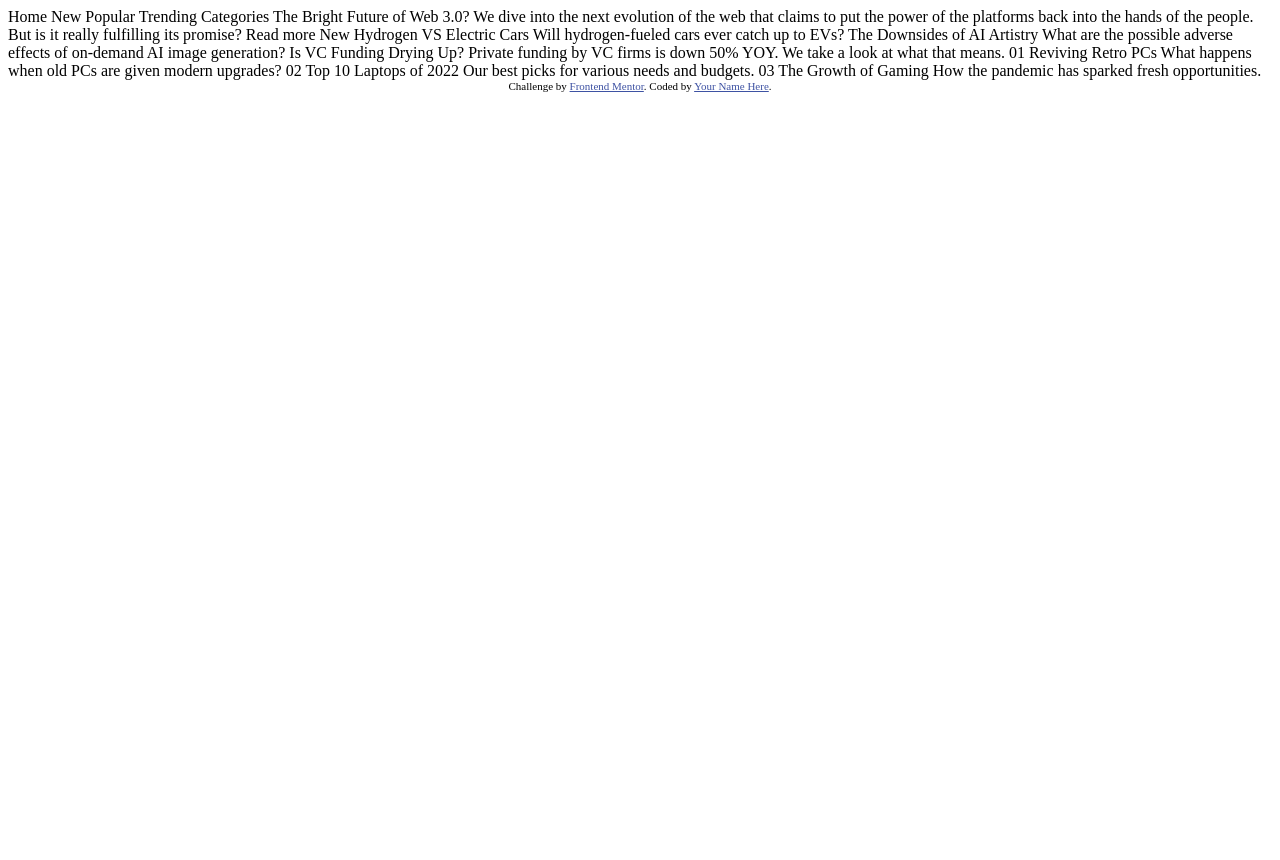
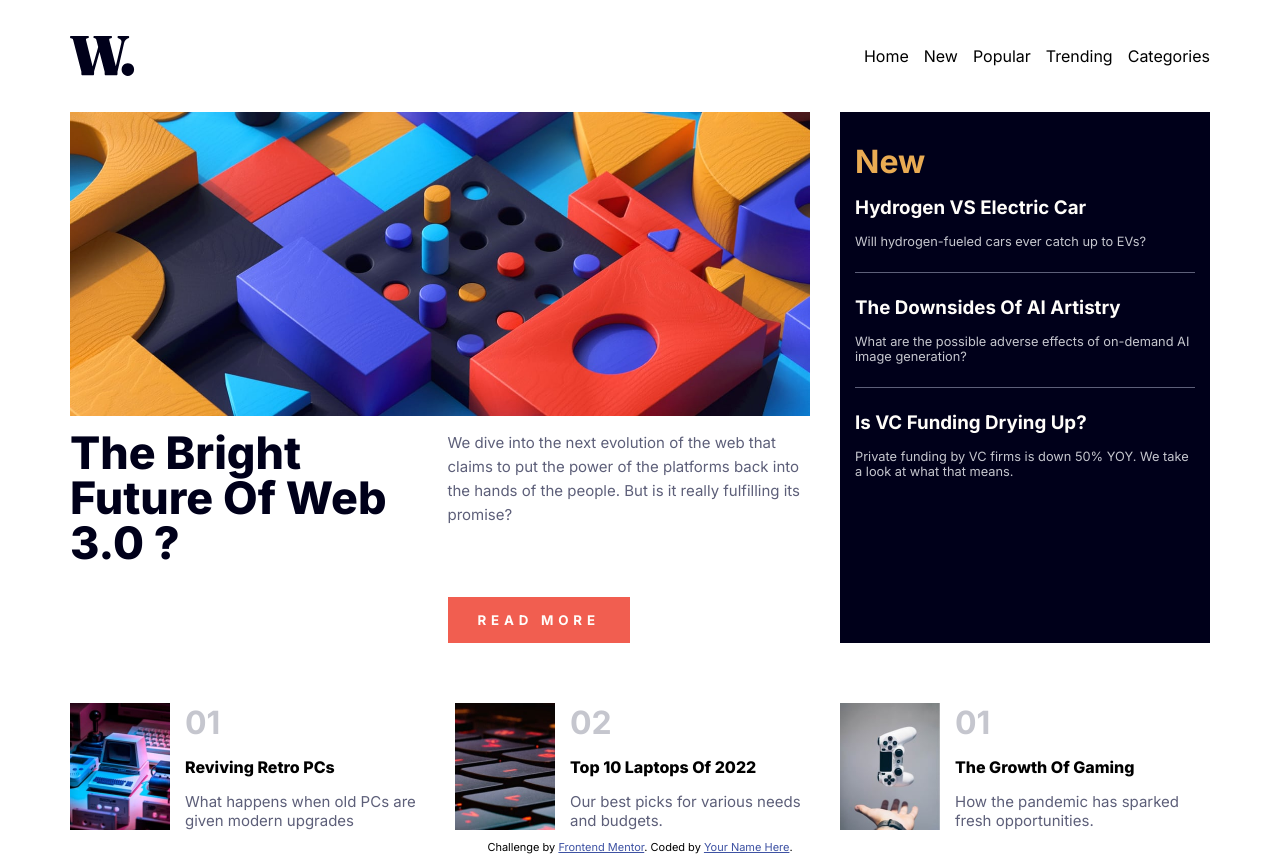
Before and after one commit to AlexisDelahaye7/FM-news-homepage, a plain HTML site: page index.html in a window 1280 px wide. Before the commit the page ends 800 px from the top, so only its background shows below. Drawn offline with Linux system fonts and the light colour scheme.

Commit message:
done desktop version

```diff
--- a/index.html
+++ b/index.html
@@ -3,7 +3,7 @@
 <head>
   <meta charset="UTF-8">
   <meta name="viewport" content="width=device-width, initial-scale=1.0"> <!-- displays site properly based on user's device -->
-
+  <link rel="stylesheet" href="style.css">
   <link rel="icon" type="image/png" sizes="32x32" href="./assets/images/favicon-32x32.png">
 
   <title>Frontend Mentor | News homepage</title>
@@ -16,45 +16,83 @@
 </head>
 <body>
 
-  Home
-  New
-  Popular
-  Trending
-  Categories
+  <header>
+    <img src="assets/images/logo.svg" alt="website logo" title="website logo">
+    <nav>
+      <ul>
+        <li>Home</li>
+        <li>New</li>
+        <li>Popular</li>
+        <li>Trending</li>
+        <li>Categories</li>
+      </ul>
+    </nav>
+  </header>
 
-  The Bright Future of Web 3.0?
+  <main>
+    <section id="welcome">
+      <div class="container-left">
+        <img src="assets/images/image-web-3-desktop.jpg" alt="web 3.0">
+        <h1>The bright future of web 3.0 ?</h1>
+        <p class="subtitle">
+          We dive into the next evolution of the web that claims to put the power of the platforms back into the hands of the people.
+          But is it really fulfilling its promise?
+        </p>
+        <div class="button">
+          <button class="read-more">Read more</button>
+        </div>
+      </div>
+      <div class="container-right">
+        <h2>New</h2>
+        <div class="new-content">
+          <article>
+            <h3>Hydrogen VS Electric Car</h3>
+            <p>Will hydrogen-fueled cars ever catch up to EVs?</p>
+          </article>
+          <hr>
+          <article>
+            <h3>The Downsides of AI Artistry</h3>
+            <p>What are the possible adverse effects of on-demand AI image generation?</p>
+          </article>
+          <hr>
+          <article>
+            <h3>Is VC Funding Drying Up?</h3>
+            <p>Private funding by VC firms is down 50% YOY. We take a look at what that means.</p>
+          </article>
+        </div>
+      </div>
+    </section>
+    <section id="top-articles">
+      <article>
+        <img src="assets/images/image-retro-pcs.jpg" alt="Retro PCs" title="Retro PCs">
+        <div class="top-article-text">
+          <div class="article-number">01</div>
+          <h4>Reviving retro PCs</h4>
+          <p>What happens when old PCs are given modern upgrades</p>
+        </div>
+      </article>
+      <article>
+        <img src="assets/images/image-top-laptops.jpg" alt="TOP 10 laptops" title="Retro PCs">
+        <div class="top-article-text">
+          <div class="article-number">02</div>
+          <h4>Top 10 Laptops of 2022</h4>
+          <p>Our best picks for various needs and budgets.</p>
+        </div>
+      </article>
+      <article>
+        <img src="assets/images/image-gaming-growth.jpg" alt="Gaming controler" title="gaming controler">
+        <div class="top-article-text">
+          <div class="article-number">01</div>
+          <h4>The Growth of Gaming</h4>
+          <p>How the pandemic has sparked fresh opportunities.</p>
+        </div>
+      </article>
+    </section>
+  </main>
 
-  We dive into the next evolution of the web that claims to put the power of the platforms back into the hands of the people.
-  But is it really fulfilling its promise?
-
-  Read more
-
-  New
-
-  Hydrogen VS Electric Cars
-  Will hydrogen-fueled cars ever catch up to EVs?
-
-  The Downsides of AI Artistry
-  What are the possible adverse effects of on-demand AI image generation?
-
-  Is VC Funding Drying Up?
-  Private funding by VC firms is down 50% YOY. We take a look at what that means.
-
-  01
-  Reviving Retro PCs
-  What happens when old PCs are given modern upgrades?
-
-  02
-  Top 10 Laptops of 2022
-  Our best picks for various needs and budgets.
-
-  03
-  The Growth of Gaming
-  How the pandemic has sparked fresh opportunities.
-
-  <div class="attribution">
+  <footer class="attribution">
     Challenge by <a href="https://www.frontendmentor.io?ref=challenge" target="_blank">Frontend Mentor</a>.
     Coded by <a href="#">Your Name Here</a>.
-  </div>
+  </footer>
 </body>
 </html>
--- /dev/null
+++ b/style.css
@@ -0,0 +1,202 @@
+@import url('https://fonts.googleapis.com/css2?family=Inter:wght@400;700;800&display=swap');
+
+:root{
+    --large-padding: 30px;
+    --padding: 15px;
+
+    --color-off-white: hsl(36, 100%, 99%);
+    --color-grayish-blue: hsl(233, 8%, 79%);
+    --color-dark-grayish-blue: hsl(236, 13%, 42%);
+    --color-dark-blue: hsl(240, 100%, 5%);
+
+    --color-soft-orange:hsl(35, 77%, 62%);
+    --color-soft-red: hsl(5, 85%, 63%);
+}
+
+*{
+    font-family: 'Inter', sans-serif;
+}
+
+/* MISC */
+
+p{
+    margin: 0;
+}
+
+h1, h2, h3, h4, h5, h6{
+    margin: 0;
+    font-weight: 800;
+    text-transform: capitalize;
+}
+
+h1{
+    color: var(--color-dark-blue);
+    font-size: 2.8rem;
+}
+h2{
+    color: var(--color-soft-orange);
+    font-size: 2rem;
+    font-weight: 700;
+}
+h3{
+    color: var(--color-off-white);
+    font-weight: 700;
+}
+
+p{
+    font-size: 15px;
+    color: var(--color-dark-grayish-blue);
+}
+
+button{
+    font-weight: 700;
+    text-transform: uppercase;
+    border: none;
+    background-color: var(--color-soft-red);
+    color: var(--color-off-white);
+    padding: var(--padding) var(--large-padding);
+    letter-spacing: .3rem;
+}
+
+body{
+    box-sizing: border-box;
+    min-height: 100vh;
+    padding: var(--large-padding);
+    max-width: 1200px;
+    margin: auto;
+
+    position: relative;
+    display: flex;
+    flex-direction: column;
+    gap: var(--large-padding);
+}
+
+/* HEADER */
+
+header{
+    display: flex;
+    justify-content: space-between;
+}
+
+header img{
+    height: fit-content;
+    align-self: center;
+}
+
+header ul{
+    list-style: none;
+    display: flex;
+    gap: var(--padding);
+}
+
+/* MAIN */
+
+main{
+    display: grid;
+    gap: calc(var(--large-padding)*2);
+}
+
+section#welcome{
+    display: grid;
+    grid-template-columns: 2fr 1fr;
+    gap: var(--large-padding);
+}
+
+.container-left{
+    display: grid;
+    grid-template:
+        "img img" 3fr
+        "h1 subt" auto
+        "h1 button" 1fr
+        / 1fr 1fr;
+    gap: var(--padding);
+}
+
+.container-left > img{
+    width: 100%;
+    grid-area: img;
+}
+
+.container-left > h1{
+    grid-area: h1;
+    line-height: 2.8rem;
+}
+
+.container-left > p{
+    line-height: 1.5rem;
+}
+
+.container-left > .button{
+    display: flex;
+    align-items: end;
+}
+
+
+
+.container-right{
+    background-color: var(--color-dark-blue);
+    padding: var(--padding);
+}
+
+.container-right > h2{
+    margin: var(--padding) 0;
+}
+
+.new-content{
+    display: grid;
+    gap: var(--padding);
+}
+
+.new-content hr{
+    width: 100%;
+    height: 1px;
+    background-color: var(--color-dark-grayish-blue);
+    border: none;
+}
+
+.new-content p{
+    color: var(--color-grayish-blue);
+    margin-top: var(--padding);
+    font-size: .8rem;
+}
+
+
+#top-articles{
+    display: grid;
+    grid-template-columns: repeat(3, 1fr);
+    gap: var(--padding);
+}
+
+#top-articles > article{
+    display: grid;
+    grid-template-columns: 1fr 3fr;
+    gap: var(--padding);
+}
+
+#top-articles img{
+    width: 100px;
+}
+
+.top-article-text{
+    height: 100%;
+    display: flex;
+    flex-direction: column;
+    justify-content: space-between;
+}
+
+.article-number{
+    color: var(--color-grayish-blue);
+    font-weight: 700;
+    font-size: 2rem;
+}
+
+
+/* FOOTER */
+
+footer{
+    width: 100%;
+    height: 20px;
+    position: absolute;
+    bottom: 0;
+    left: 0;
+}
```
